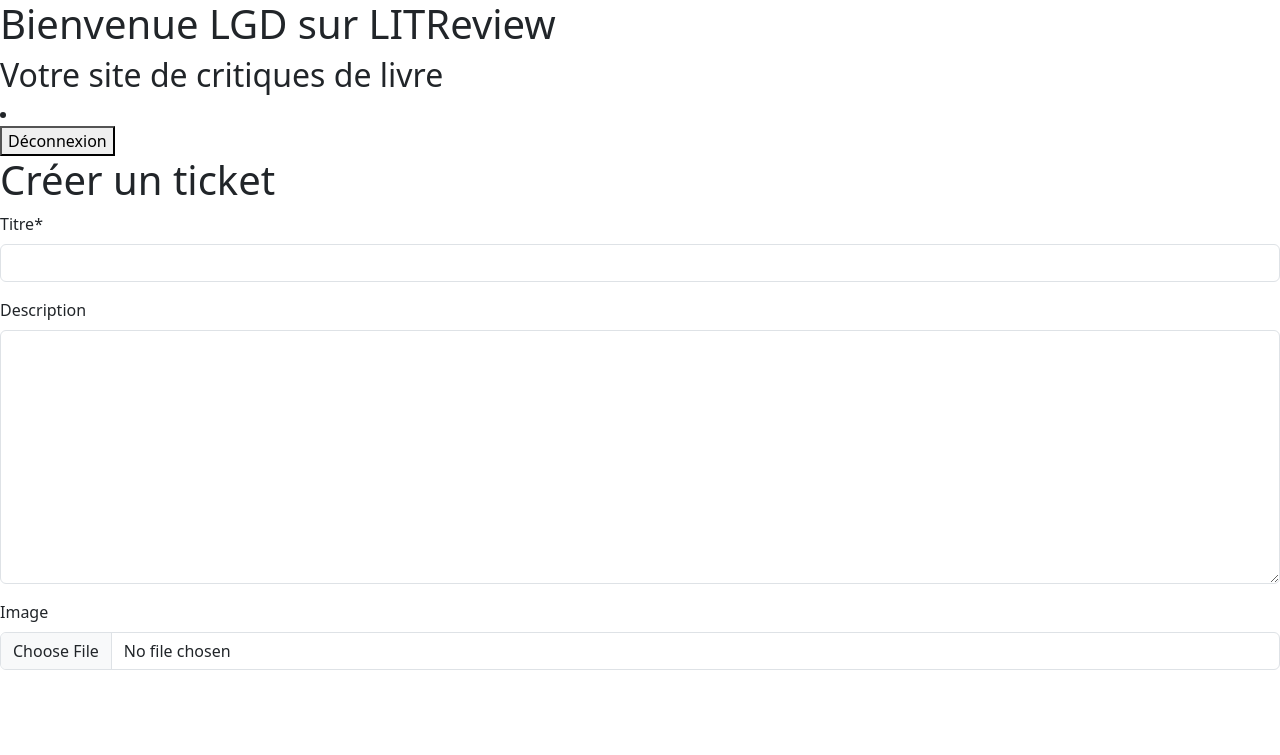
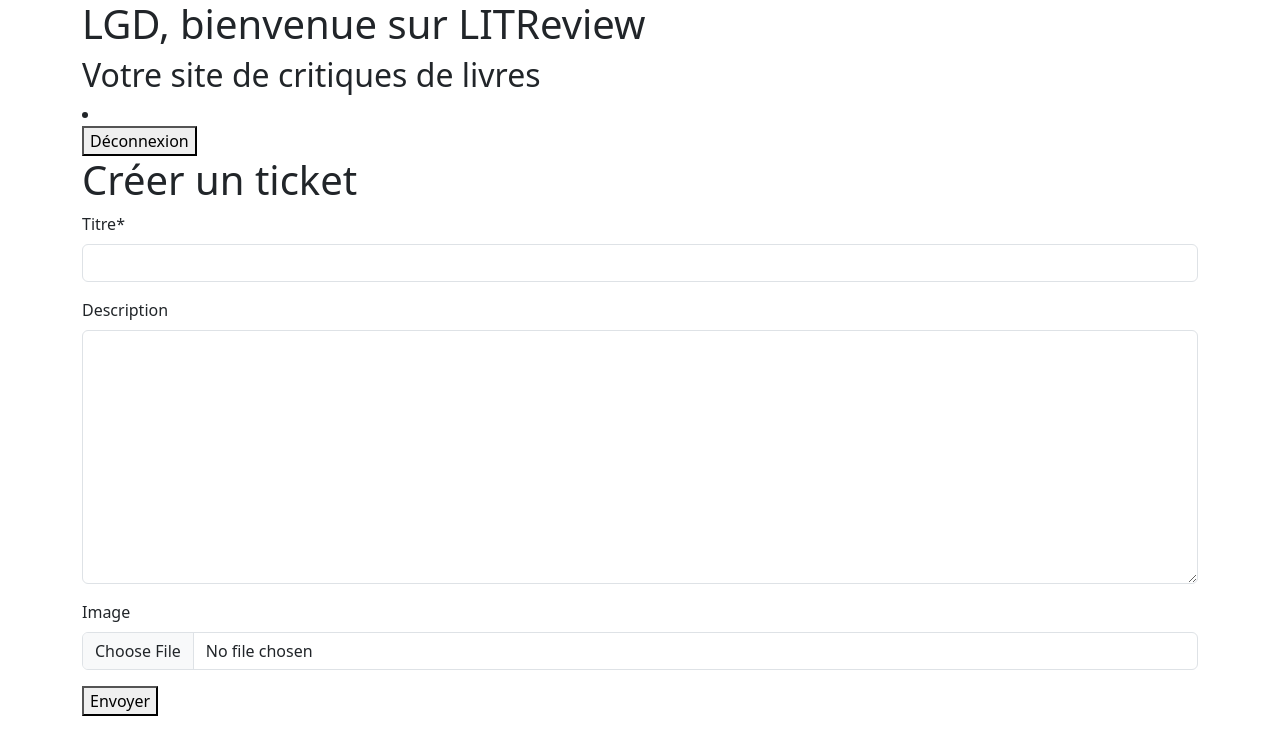
Before and after one commit to LGD-P/P9_Open_C, a Django app: page /creat-ticket/ in a window 1280 px wide. Shown: the top 755 px of the page. Run offline with Django 4.2, Linux system fonts and the light colour scheme; a user stored in the database is signed in; some libraries are stand-ins or nearby versions.

Commit message:
blog post link to user in db ok

```diff
--- a/src/authenticate/views.py
+++ b/src/authenticate/views.py
@@ -19,5 +19,5 @@
         if form.is_valid:
             user = form.save()
             login(request, user)
-        return redirect(settings.LOGIN_REDIRECT_URL)
+        return redirect('home')
     return render(request, 'authenticate/signup.html', context={'form': form})
--- a/src/blog/models.py
+++ b/src/blog/models.py
@@ -8,7 +8,7 @@
         max_length=128, verbose_name='Titre', default=None)
     description = models.TextField(max_length=2048, blank=True)
     user = models.ForeignKey(settings.AUTH_USER_MODEL,
-                             on_delete=models.CASCADE, default=None)
+                             on_delete=models.CASCADE, blank=True)
     # gérer la redimension des images plus tard
     image = models.ImageField(null=True, blank=True)
     time_created = models.DateTimeField(auto_now=True)
--- a/src/blog/templates/blog/creat_ticket.html
+++ b/src/blog/templates/blog/creat_ticket.html
@@ -4,7 +4,8 @@
 {% block content %}
     <h1>Créer un ticket</h1>
     <form method='post' class="creat-article">
-
+        {% csrf_token %}
         {{ form|crispy }}
+        <button type='submit' value="signup">Envoyer</button>
     </form>
 {% endblock %}
--- a/src/blog/views.py
+++ b/src/blog/views.py
@@ -1,6 +1,8 @@
 
-from django.shortcuts import render
+from django.shortcuts import render, redirect
 from django.contrib.auth.decorators import login_required
+from django.conf import settings
+
 from . import forms
 
 
@@ -12,4 +14,11 @@
 @login_required
 def creat_ticket(request):
     form = forms.TicketForms()
+    if request.method == "POST":
+        form = forms.TicketForms(request.POST)
+        if form.is_valid:
+            ticket = form.save(commit=False)
+            ticket.user = request.user
+            ticket.save()
+        return redirect(settings.LOGIN_REDIRECT_URL)
     return render(request, 'blog/creat_ticket.html', context={'form': form})
--- a/src/templates/base.html
+++ b/src/templates/base.html
@@ -7,10 +7,10 @@
     <link href="https://cdn.jsdelivr.net/npm/bootstrap@5.3.0-alpha3/dist/css/bootstrap.min.css" rel="stylesheet" integrity="sha384-KK94CHFLLe+nY2dmCWGMq91rCGa5gtU4mk92HdvYe+M/SXH301p5ILy+dN9+nJOZ" crossorigin="anonymous">
     <title>LITReview</title>
 </head>
-<body>
+<body class="container">
     {% if user.is_authenticated %}
-    <h1 class='site-title'>Bienvenue {{user.username }} sur LITReview</h1>
-    <h2 class='site-title'> Votre site de critiques de livre</h2>
+    <h1 class='site-title'>{{user.username }}, bienvenue sur LITReview</h1>
+    <h2 class='site-title'> Votre site de critiques de livres</h2>
     <nav>
         <li>
             <form method = 'post' action=" {% url 'logout' %} ">
@@ -22,7 +22,7 @@
 
     {% else %}
 
-    <h1 class='site-title'>LITReview votre site de critiques de livre</h1>
+    <h1 class='site-title'>LITReview votre site de critiques de livres</h1>
 
     {% endif %}
 
```
Also changed, not shown: src/blog/migrations/0003_alter_ticket_title_alter_ticket_user.py (added), src/db.sqlite3.
